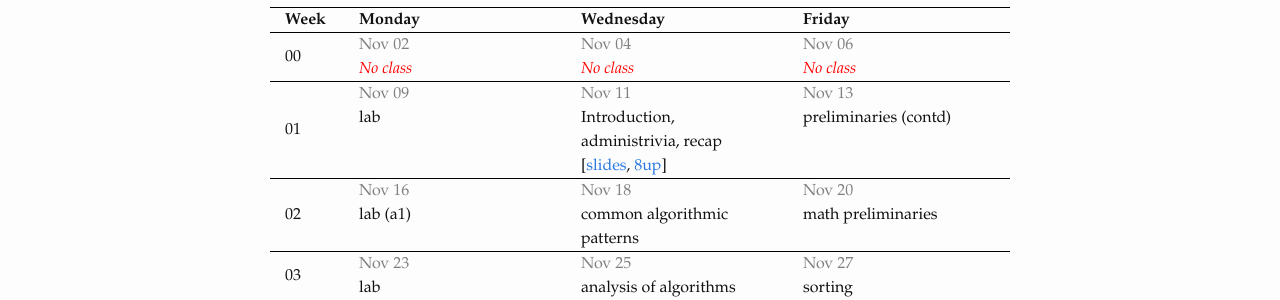
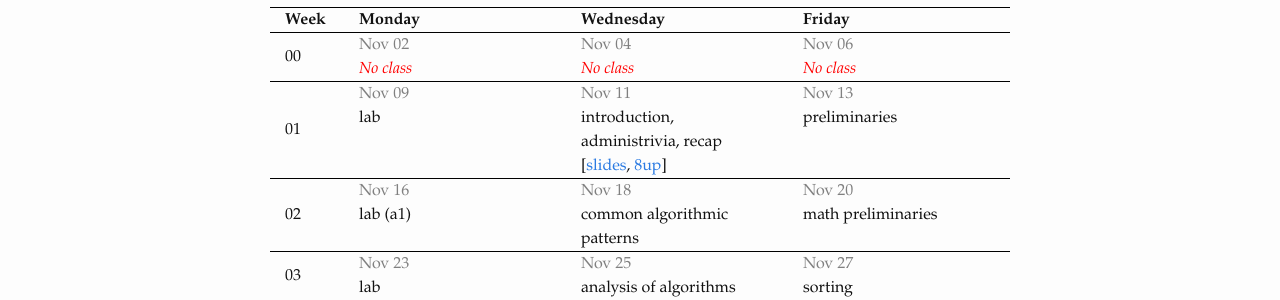
Before and after one commit to dsacl3-2020/dsacl3-2020.github.io, a Jekyll site: the page built from lectures.md, in a window 1280 px wide. Shown: the part 223-523 px from the top of the page. Built offline with Jekyll 4.4.1, drawn with Linux system fonts in a browser that asks for light colours.

Commit message:
Consistency fixes.

```diff
--- a/_data/schedule.yml
+++ b/_data/schedule.yml
@@ -12,12 +12,12 @@
     Nov 09:
       topic: lab
     Nov 11:
-      topic: Introduction, administrivia, recap
+      topic: introduction, administrivia, recap
       links:
         slides: slides/introduction.pdf
         8up: slides/introduction-handout.pdf
     Nov 13:
-      topic: preliminaries (contd)
+      topic: preliminaries
 - week: "02"
   dates:
     Nov 16:
```
